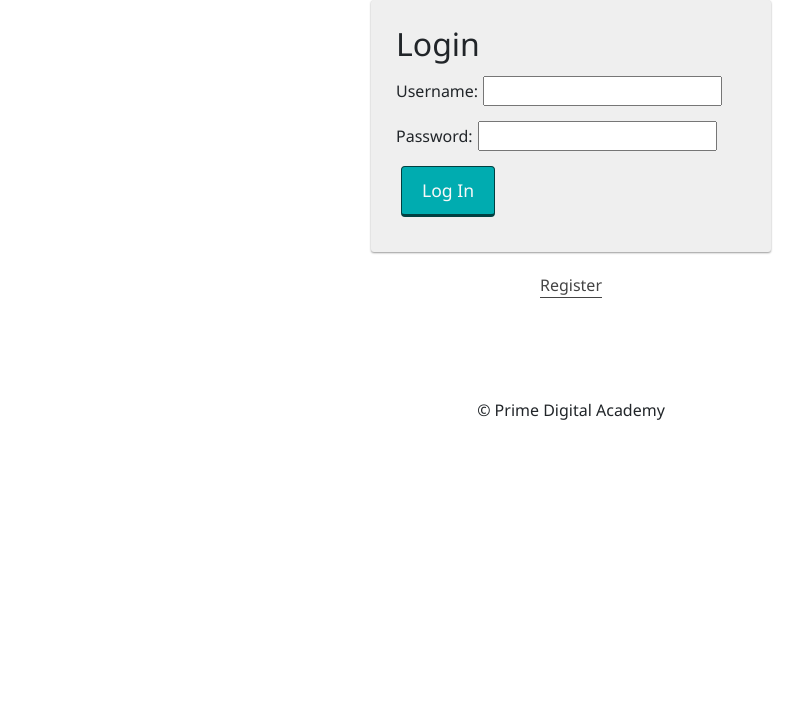
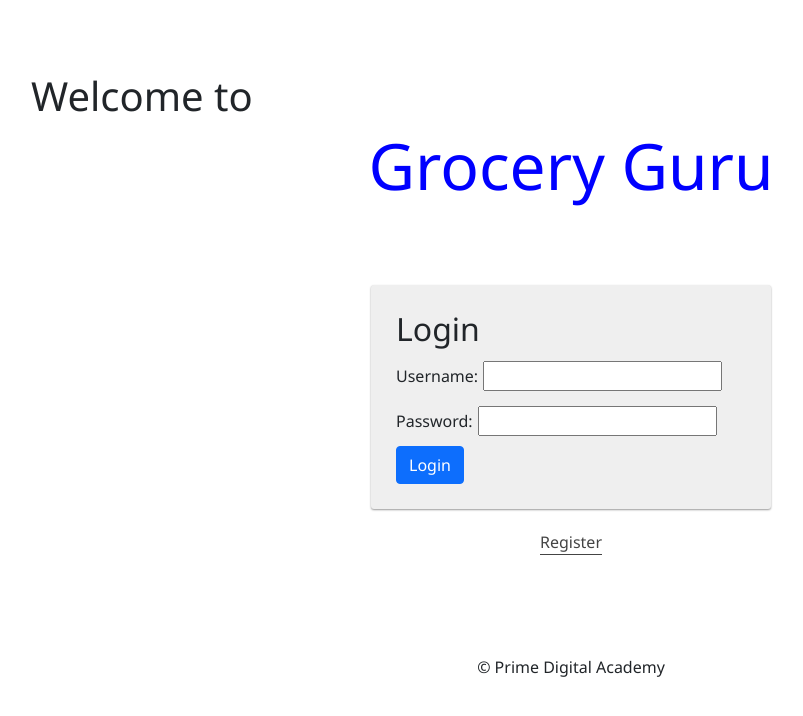
Before and after one commit to staubind/prime-solo-project-2021, a React (Create React App) app: page /cart in a window 1280 px wide. Shown: the top 716 px of the page, without its empty margins (69-872 px from the left). Built offline with nearby package versions, Linux system fonts and the light colour scheme; no server answers.

Commit message:
added minor styling tweaks

```diff
--- a/src/components/App/App.css
+++ b/src/components/App/App.css
@@ -26,7 +26,7 @@
 Button
 -------------------------------------------------------------------------------- */
 
-.btn {
+/* .btn {
   display: inline-block;
   padding: 10px 20px;
   border-color: #014041;
@@ -37,7 +37,7 @@
   font-size: 1.1rem;
   outline: 0;
   cursor: pointer;
-}
+} */
 
 .btn_sizeMin {
   min-height: 50px;
--- a/src/components/FavoritesModal/FavoritesModal.jsx
+++ b/src/components/FavoritesModal/FavoritesModal.jsx
@@ -20,7 +20,7 @@
           <h4>Are you sure you want to remove this recipe from your favorites?</h4>
         </Modal.Body>
         <Modal.Footer>
-        <Button variant="secondary" onClick={props.onHide}>Close</Button>
+        <Button variant="outline-secondary" onClick={props.onHide}>Close</Button>
         <Button variant="primary" onClick={() => {
             props.confirm() // react complains about it being in camelcase same for setservings above
             props.onHide()
--- a/src/components/LoginForm/LoginForm.jsx
+++ b/src/components/LoginForm/LoginForm.jsx
@@ -1,6 +1,7 @@
 import React, { useState } from 'react';
 import { useDispatch } from 'react-redux';
 import {useSelector} from 'react-redux';
+import Button from 'react-bootstrap/Button';
 
 function LoginForm() {
   const [username, setUsername] = useState('');
@@ -57,7 +58,7 @@
         </label>
       </div>
       <div>
-        <input className="btn" type="submit" name="submit" value="Log In" />
+        <Button className="btn" type="submit" name="submit" value="Log In">Login</Button>
       </div>
     </form>
   );
--- a/src/components/LoginPage/LoginPage.jsx
+++ b/src/components/LoginPage/LoginPage.jsx
@@ -7,6 +7,16 @@
 
   return (
     <div>
+      <br />
+      <br />
+      <br />
+      <h1 style={{marginLeft: "100px"}}>Welcome to</h1>
+      <center>
+      <h1 style={{color: "blue", fontSize: "48pt"}}>Grocery Guru</h1>
+      </center>
+      <br />
+      <br />
+      <br />
       <LoginForm />
 
       <center>
--- a/src/components/RecipeCard/RecipeCard2.jsx
+++ b/src/components/RecipeCard/RecipeCard2.jsx
@@ -187,13 +187,13 @@
         </AccordionSummary>
         <AccordionDetails>
           <Typography>
-          <ul>
+          <ul style={{listStyleType: "none"}}>
                     {recipe.analyzedInstructions.map((majorStep, i) => {
                         return (
                             <li>
-                                <h1>Part {i+1}</h1>
+                                <h1>Part {i+1}</h1><hr></hr>
                                 <ol>
-                                    {majorStep.steps.map(step => <li>{step.step}</li>)}
+                                    {majorStep.steps.map(step => <li>{step.step}<hr /></li>)}
                                 </ol>
                             </li>
                         );
@@ -213,7 +213,7 @@
         </AccordionSummary>
         <AccordionDetails>
           <Typography>
-                <ul>
+                <ul style={{listStyleType: "none"}}>
                     {recipe.extendedIngredients.map(ingredient => <li>{ingredient.name}</li>)}
                 </ul>
           </Typography>
--- a/src/components/Search/Search.jsx
+++ b/src/components/Search/Search.jsx
@@ -16,7 +16,9 @@
         <center>
         {/* // <Container>
         //     <Row className="justify-content-md-center"> */}
-            <h1>Results for: {searchTerm}</h1>
+            <br></br>
+            { searchTerm ? <h1>{searchTerm}</h1> : <h1>Try Searching for new recipes!</h1>}
+            <hr></hr>
             {searchResults.map(recipe => {
                 return <div><RecipeReviewCard key={recipe.id} recipe={recipe}/><br></br></div>
             })}
--- a/src/components/ServingsModal/ServingsModal.jsx
+++ b/src/components/ServingsModal/ServingsModal.jsx
@@ -37,7 +37,7 @@
 
         </Modal.Body>
         <Modal.Footer>
-        <Button variant="secondary" onClick={props.onHide}>Close</Button>
+        <Button variant="outline-secondary" onClick={props.onHide}>Close</Button>
         <Button variant="primary" onClick={() => {
             props.confirm() // react complains about it being in camelcase same for setservings above
             props.onHide()
```
